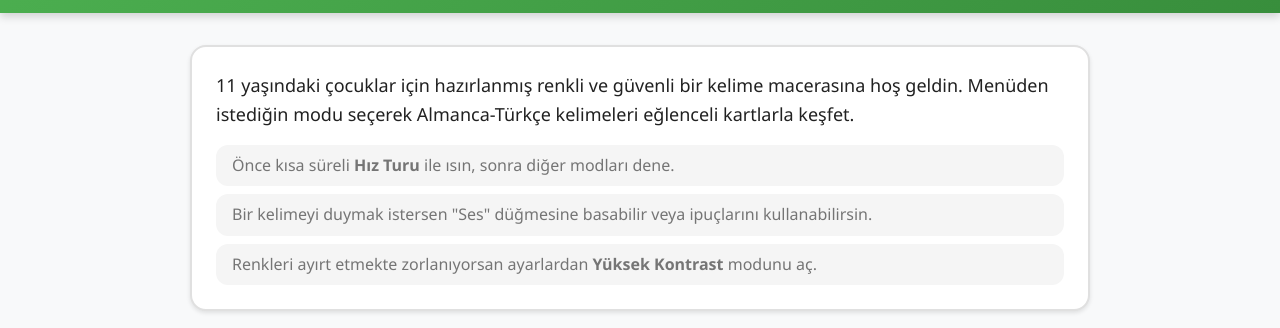
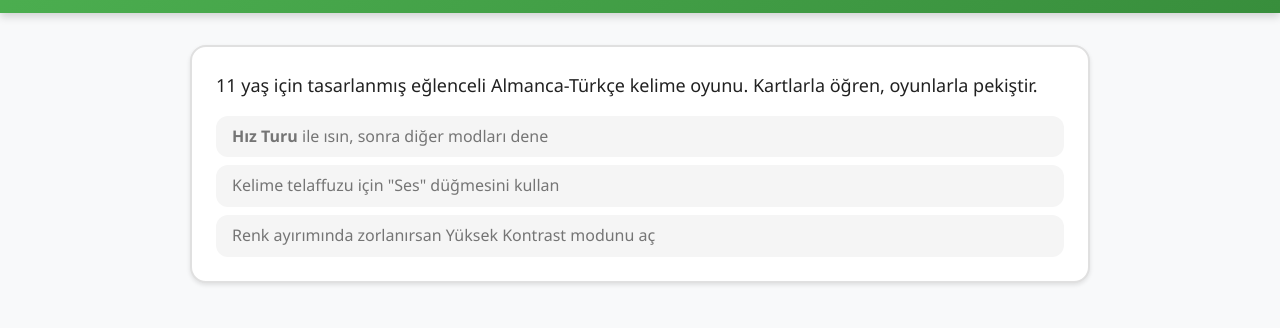
Before and after one commit to mtnozr/almanca, a plain HTML site: page index.html in a window 1280 px wide. Shown: the part 63-391 px from the top of the page. Drawn offline with Linux system fonts and the light colour scheme.

Commit message:
Simplify and improve readability of intro text

```diff
--- a/index.html
+++ b/index.html
@@ -46,11 +46,11 @@
         <!-- Main Menu -->
         <main id="main-menu" class="main-menu" aria-labelledby="app-description">
             <section class="intro-panel">
-                <p id="app-description" class="lead">11 yaşındaki çocuklar için hazırlanmış renkli ve güvenli bir kelime macerasına hoş geldin. Menüden istediğin modu seçerek Almanca-Türkçe kelimeleri eğlenceli kartlarla keşfet.</p>
+                <p id="app-description" class="lead">11 yaş için tasarlanmış eğlenceli Almanca-Türkçe kelime oyunu. Kartlarla öğren, oyunlarla pekiştir.</p>
                 <ul class="intro-tips">
-                    <li>Önce kısa süreli <strong>Hız Turu</strong> ile ısın, sonra diğer modları dene.</li>
-                    <li>Bir kelimeyi duymak istersen "Ses" düğmesine basabilir veya ipuçlarını kullanabilirsin.</li>
-                    <li>Renkleri ayırt etmekte zorlanıyorsan ayarlardan <strong>Yüksek Kontrast</strong> modunu aç.</li>
+                    <li><strong>Hız Turu</strong> ile ısın, sonra diğer modları dene</li>
+                    <li>Kelime telaffuzu için "Ses" düğmesini kullan</li>
+                    <li>Renk ayırımında zorlanırsan Yüksek Kontrast modunu aç</li>
                 </ul>
             </section>
             <div class="menu-grid">
```
